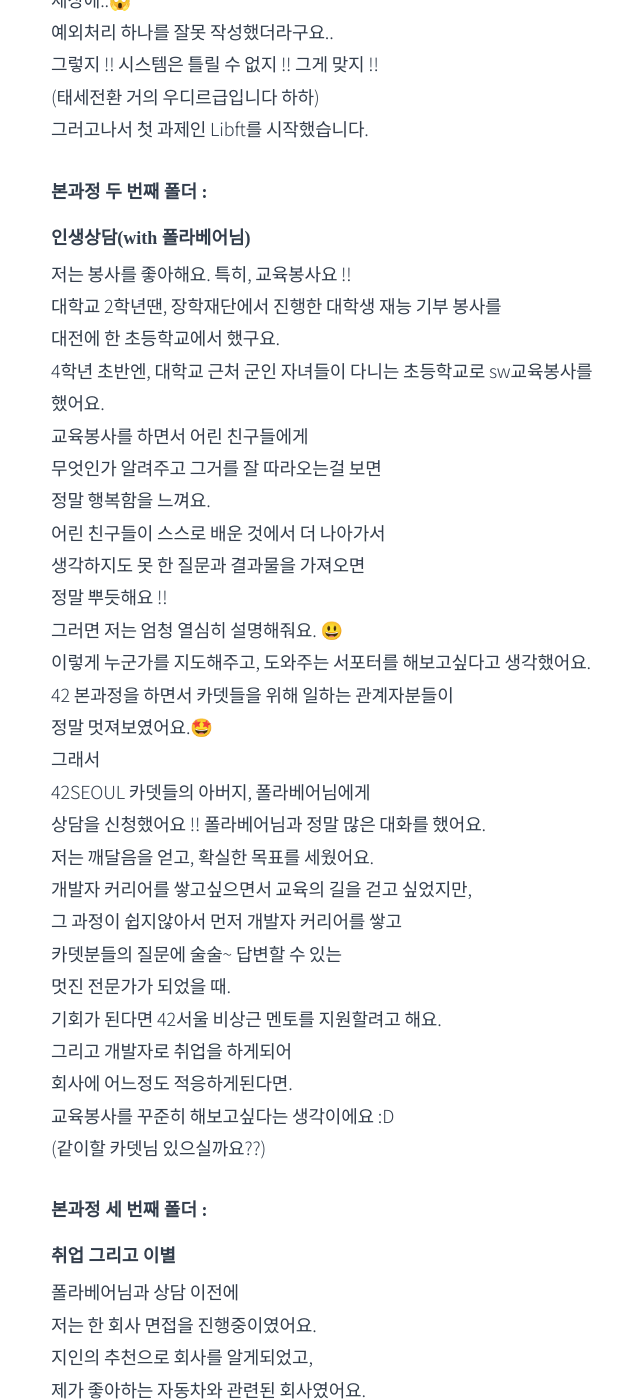
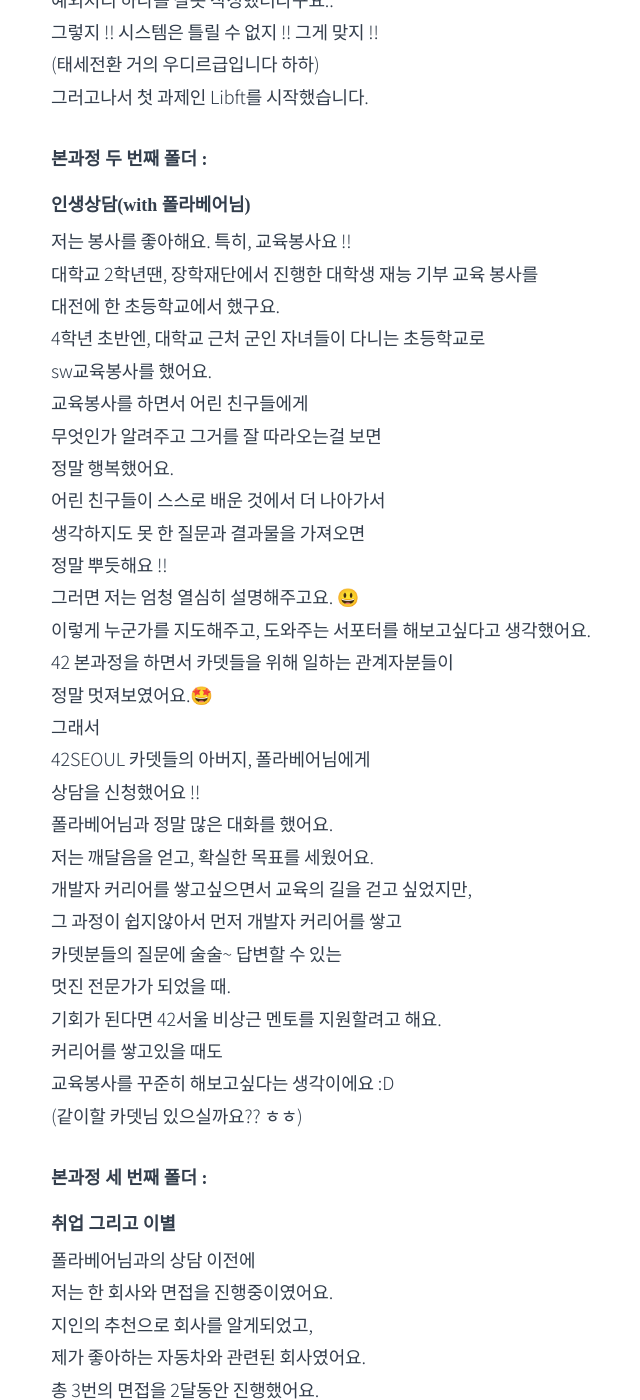
Before and after one commit to yoncho/yoncho.github.io, a Jekyll site: the page built from life/7_2021.10.09.md, in a window 1280 px wide and 1400 px high, scrolled down 3644 px. Shown: the whole window, without its empty margins (214-854 px from the left). Built offline with Jekyll 4.4.1, drawn with Linux system fonts in a browser that asks for light colours; some web fonts are replaced; some of the changed text lies outside the part shown.

Commit message:
2021.10.09

```diff
--- a/_includes/head.html
+++ b/_includes/head.html
@@ -6,10 +6,10 @@
 
 
   <!-- Global site tag (gtag.js) - Google Analytics -->
-  <script
+  <!-- <script
     async
     src="https://www.googletagmanager.com/gtag/js?id="
-  ></script>
+  ></script> -->
   <script>
     window.dataLayer = window.dataLayer || [];
     function gtag() {
--- a/life/7_2021.10.09.md
+++ b/life/7_2021.10.09.md
@@ -1,7 +1,7 @@
 ---
 layout: post
 title:   42SEOUL 본과정을 마무리하며,,😭
-subtitle: 모든 카뎃들 성공하길 !!
+subtitle: 흐어어엉 ㅠㅠ
 type: "program"
 createDate: 2021-10-09
 life: true
@@ -58,9 +58,8 @@
 서초 클러스터에서 한쪽 귀에 무선이어폰을 끼고
 수업을 들으며, 교수님이 출석을 부르실때 채팅으로
 "저 왔습니다. 교수님" 하며
-출석을 했어요.
+출석을 했고, 그런 상황에서 피신 등록을 했어요.
 ㅋㅋㅋㅋㅋ지금 생각해보면 참 어이없지만...
-그렇게 피신을 학교와 병행하는데
 라피신 출입 가능한 날엔  서울에 올라와 라피신을 하고
 출입이 불가능한 날엔 학교에 내려가 밀린 학교 과제를 하고
 시험 준비를 했어요.. 하필 중간고사기간이 껴있어가지구
@@ -89,18 +88,18 @@
 다들 열심히 하는 모습이 멋졌어요.
 많은 분들과 친하게 지내고 대화하고 싶어서
 피신 오는날이 두근거렸던 것 같아요.
-특히 막바지에 친해진 doh형과 ha-seo누나는
+특히, 막바지에 친해진 doh형과 ha-seo누나는
 제가 본 피시너듀오중에 최고였어요.👍
 지금도 연락하고, 가끔 만나서 술도 마시고
 서로 근황도 공유하고 그래요. ㅎㅎ
-그리고 좀 아쉽다면..
+아쉬운 점이 있다면..
 라피신에서 친했던 분들이 본과정에 오지 못 해서
-아쉬웠어요..
-연락이 끊긴 분들이 많았는데..
+아쉬웠어요ㅜㅠ
+연락이 끊긴 분들이 많은데..
 다들 뭐하고 지내시는지 가끔 궁금해요 ㅎㅎ
 
 #### 본과정 첫 번째 폴더 :
-#### "본과정 붙게되시면 한번 다시 풀어보세요 ㅎ -폴라베어님-"
+#### "본과정 오시면 한번 다시 풀어보세요 ㅎ -폴라베어님-"
 라피신 final exam때, 제가 어떤 문제를 못 풀어서
 대기시간이 2시간30분까지 늘어나 중간에 나왔어요.
 출입증 반납과 통장 개인 정보 확인을 하고있었는데
@@ -124,17 +123,17 @@
 #### 본과정 두 번째 폴더 :
 #### 인생상담(with 폴라베어님)
 저는 봉사를 좋아해요. 특히, 교육봉사요 !!
-대학교 2학년땐, 장학재단에서 진행한 대학생 재능 기부 봉사를
+대학교 2학년땐, 장학재단에서 진행한 대학생 재능 기부 교육 봉사를
 대전에 한 초등학교에서 했구요.
-4학년 초반엔, 대학교 근처 군인 자녀들이 다니는 초등학교로 sw교육봉사를
-했어요.
+4학년 초반엔, 대학교 근처 군인 자녀들이 다니는 초등학교로
+sw교육봉사를 했어요.
 교육봉사를 하면서 어린 친구들에게
 무엇인가 알려주고 그거를 잘 따라오는걸 보면
-정말 행복함을 느껴요.
+정말 행복했어요.
 어린 친구들이 스스로 배운 것에서 더 나아가서
 생각하지도 못 한 질문과 결과물을 가져오면
 정말 뿌듯해요 !!
-그러면 저는 엄청 열심히 설명해줘요. 😃
+그러면 저는 엄청 열심히 설명해주고요. 😃
 이렇게 누군가를 지도해주고, 도와주는 서포터를 해보고싶다고 생각했어요.
 42 본과정을 하면서 카뎃들을 위해 일하는 관계자분들이
 정말 멋져보였어요.🤩
@@ -148,15 +147,14 @@
 카뎃분들의 질문에 술술~ 답변할 수 있는
 멋진 전문가가 되었을 때.
 기회가 된다면 42서울 비상근 멘토를 지원할려고 해요.
-그리고 개발자로 취업을 하게되어
-회사에 어느정도 적응하게된다면.
+커리어를 쌓고있을 때도
 교육봉사를 꾸준히 해보고싶다는 생각이에요 :D
-(같이할 카뎃님 있으실까요??)
+(같이할 카뎃님 있으실까요?? ㅎㅎ)
 
 #### 본과정 세 번째 폴더 :
 #### 취업 그리고 이별
-폴라베어님과 상담 이전에
-저는 한 회사 면접을 진행중이였어요.
+폴라베어님과의 상담 이전에
+저는 한 회사와 면접을 진행중이였어요.
 지인의 추천으로 회사를 알게되었고,
 제가 좋아하는 자동차와 관련된 회사였어요.
 총 3번의 면접을 2달동안 진행했어요.
```
Also changed, not shown: other parts of life/7_2021.10.09.md (+2 -2 lines).
